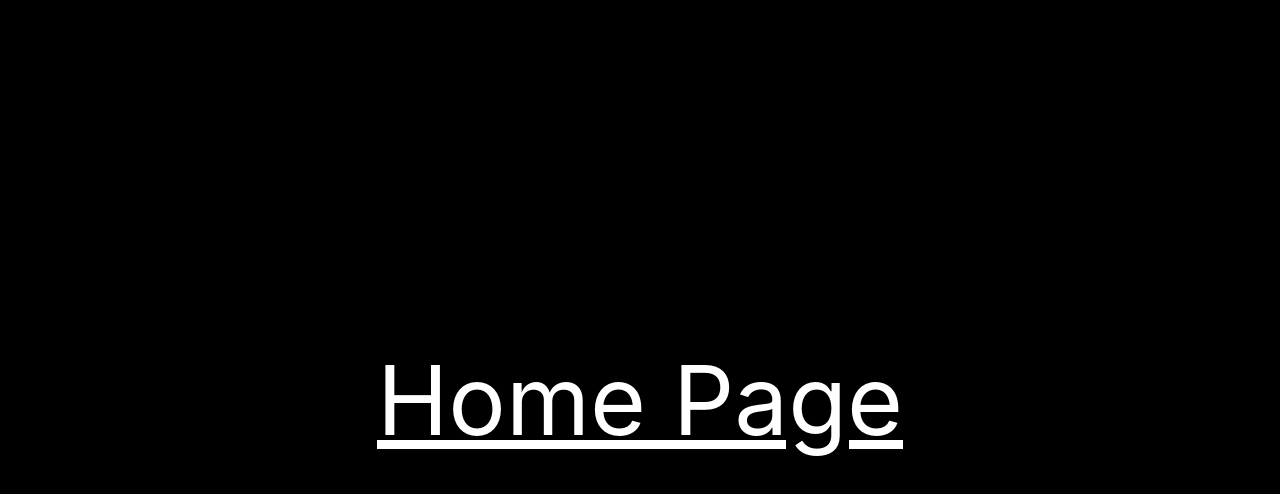
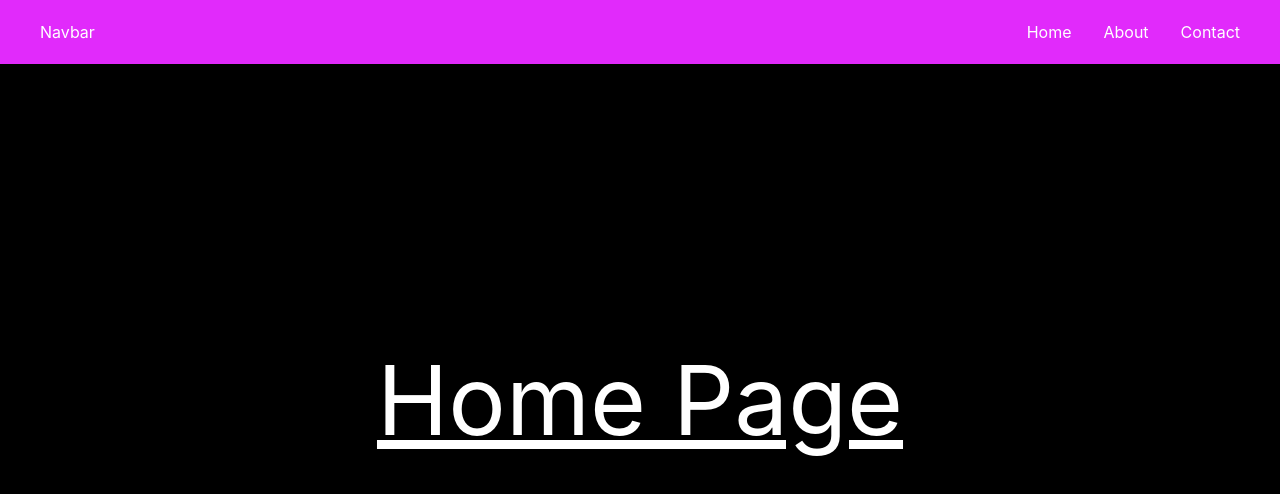
Before and after one commit to ManzarAbbass/Learning_react, a React (Vite) app in the folder 18-react-router-dom/: page / in a window 1280 px wide. Shown: the top 494 px of the page. Built offline with nearby package versions, Linux system fonts and the light colour scheme.

Commit message:
navbar routing is working but the problem is page is reload

```diff
--- a/18-react-router-dom/src/App.jsx
+++ b/18-react-router-dom/src/App.jsx
@@ -2,9 +2,11 @@ import {Route, Routes} from 'react-router-dom'
 import Home from './pages/home'
 import About from './pages/about'
 import Contact from './pages/contact'
+import Navbar from './components/Navbar'
 const App = () => {
   return (
     <div className="bg-black h-screen text-white">
+    <Navbar/>
       <Routes>
         <Route path="/" element={<Home />} />
         <Route path="/about" element={<About />} />
--- /dev/null
+++ b/18-react-router-dom/src/components/Navbar.jsx
@@ -0,0 +1,16 @@
+import React from 'react'
+
+const Navbar = () => {
+  return (
+    <div className='flex justify-between px-10 py-5 bg-fuchsia-500'>
+      <h2>Navbar</h2>
+      <div className='flex gap-8'>
+        <a href='/'>Home</a>
+        <a href='/about'>About</a>
+        <a href='/contact'>Contact</a>
+      </div>
+      </div>
+  )
+}
+
+export default Navbar
```
